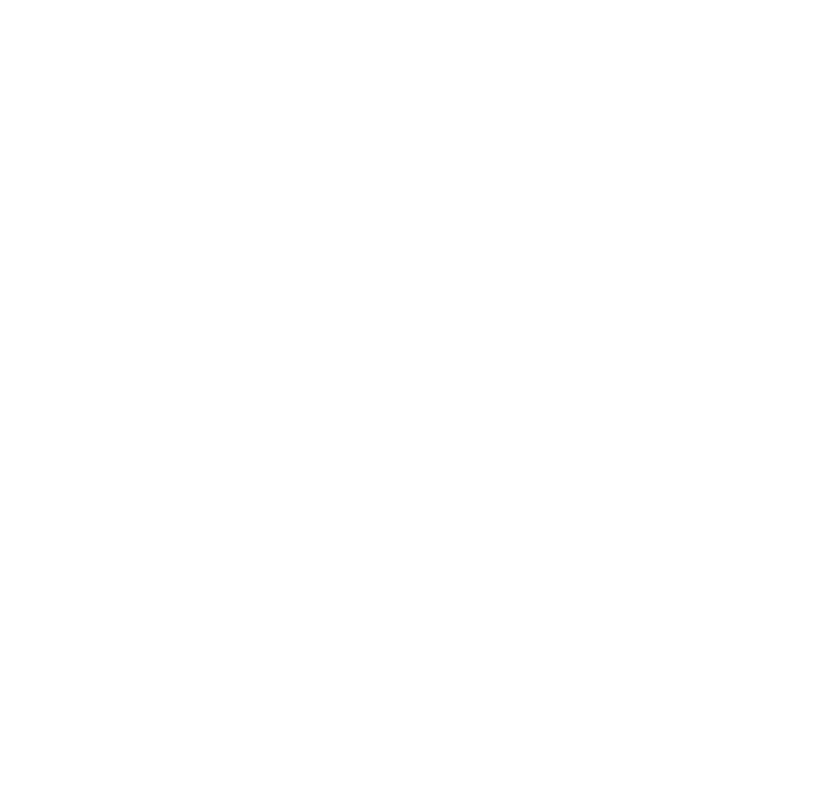
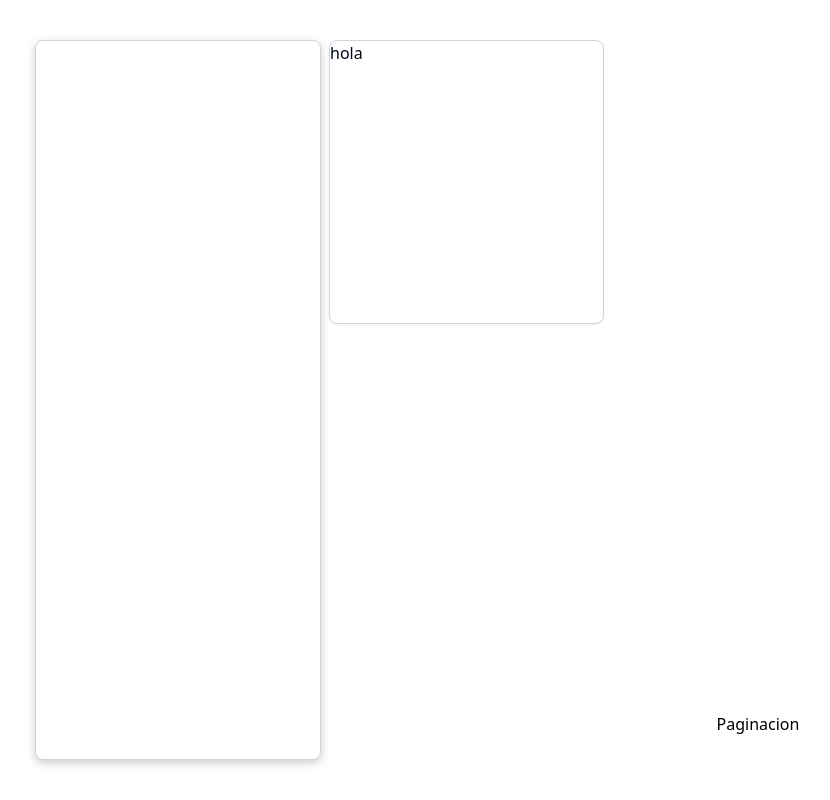
Before and after one commit to PeterMonkey/travelandz-prueba-frontend, a React (Vite) app: page /panel in a window 1280 px wide. Before the commit this address had no page. Shown: the whole page, without its empty margins (29-859 px from the left). Built offline with nearby package versions, Linux system fonts and the light colour scheme.

Commit message:
ADD: Maquetacion del panel de busqueda de las transfers

```diff
--- a/src/App.tsx
+++ b/src/App.tsx
@@ -1,6 +1,7 @@
 import { BrowserRouter as Router, Route, Routes } from 'react-router-dom'
 import Login from "./pages/Login"
 import Register from "./pages/Register"
+import Panel from './pages/Panel'
 
 function App() {
 
@@ -9,6 +10,7 @@
       <Routes>
         <Route path="/" Component={Login}/>
         <Route path='/register' Component={Register}/>
+        <Route path='/panel' Component={Panel}/>
       </Routes>
     </Router>
   )
--- /dev/null
+++ b/src/components/CardTransfer.tsx
@@ -0,0 +1,7 @@
+import { Card } from "./ui/card"
+
+export default function CardTransfer({data}) {
+    return(
+        <Card>{data}</Card>
+    )
+}
--- /dev/null
+++ b/src/pages/Panel.tsx
@@ -0,0 +1,22 @@
+import { Card } from "@/components/ui/card"
+import CardTransfer from "@/components/CardTransfer"
+
+export default function Panel() {
+    return (
+        <div className="flex justify-center items-center h-screen">
+            <div className=" flex w-[90%] h-[90%]">
+                <Card className="w-1/4 h-full mr-2 shadow-[0_3px_10px_rgb(0,0,0,0.2)]">
+
+                </Card>
+                <div className="grid grid-cols-1 grid-rows-10 w-3/4">
+                    <div className="grid grid-cols-3 grid-rows-2 gap-4 row-span-9 h-[90%]">
+                        <CardTransfer data={'hola'}/>
+                    </div>
+                    <div className="grid items-center justify-center row-start-10">
+                        Paginacion
+                    </div>
+                </div>
+            </div>
+        </div>
+    )
+}
```
